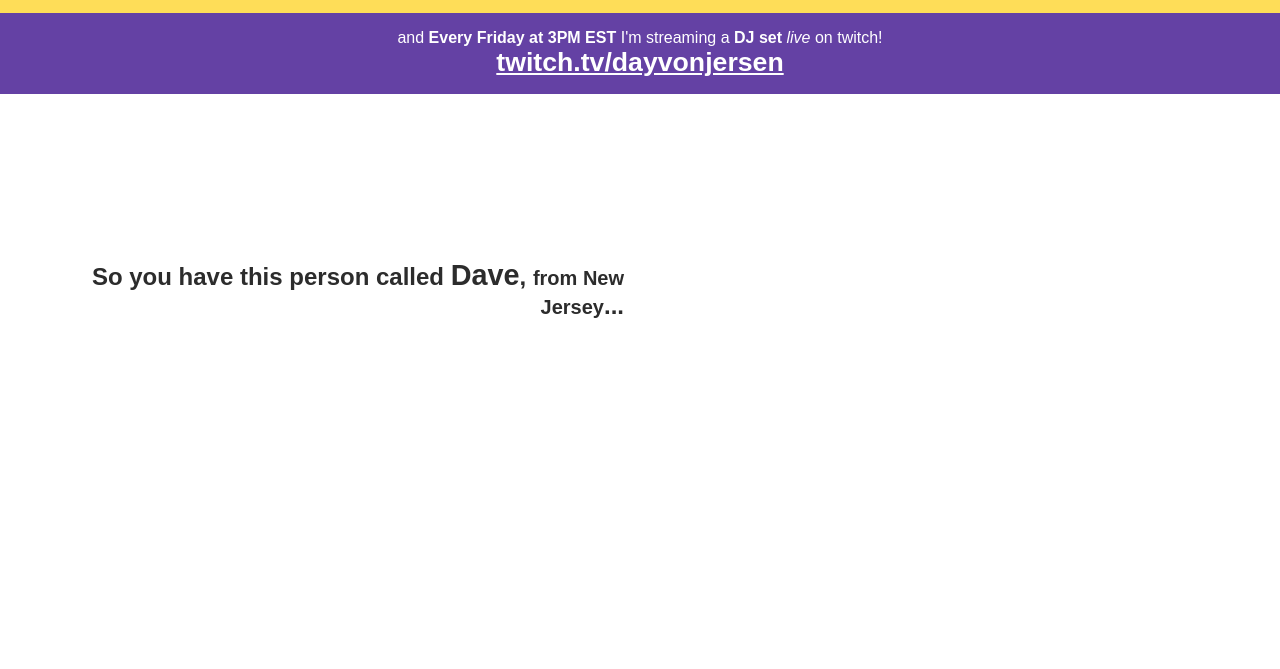
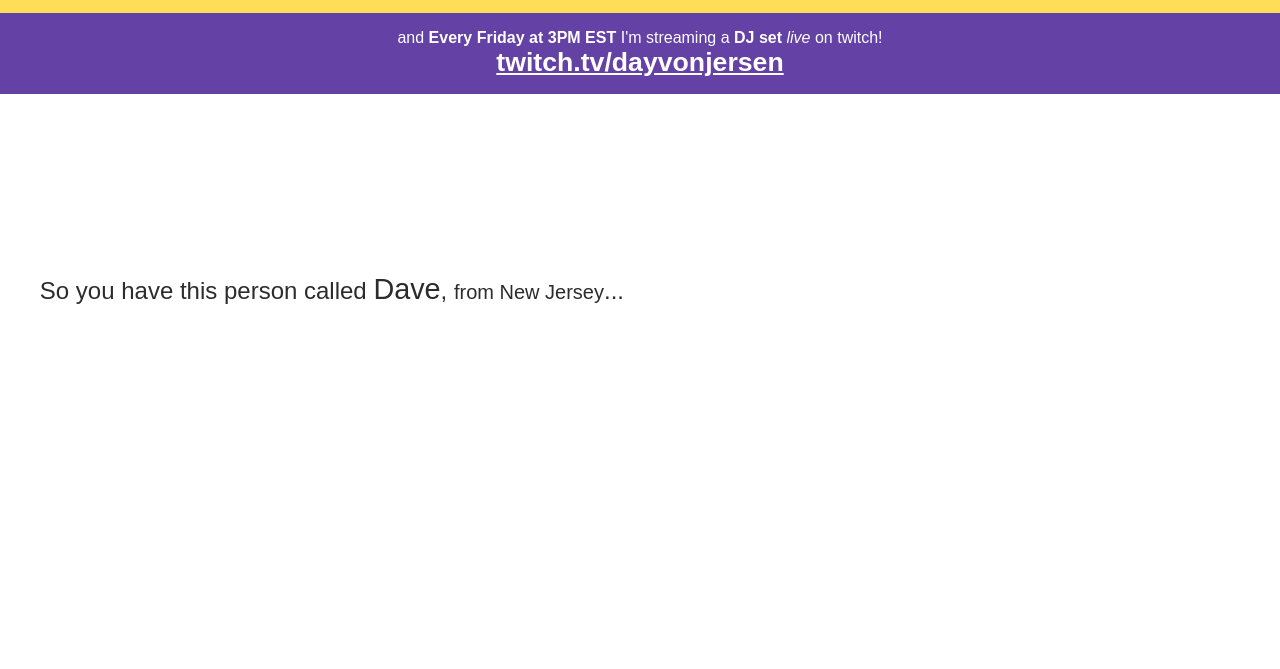
Before and after one commit to dayvonjersen/caffochoco, a website: page templates/index.html in a window 1280 px wide. Shown: the part 111-780 px from the top of the page. Drawn offline with Linux system fonts and the light colour scheme; no server answers; files whose address does not match are found by name; a web font is replaced by a local one.

Commit message:
get rid of the bold because the font doesnt render properly

```diff
--- a/public/style.css
+++ b/public/style.css
@@ -119,7 +119,6 @@ pre {
 
 h1 {
     font-family: 'CafeAndBrewery', sans-serif;
-    font-weight: 900;
 }
 
 body {
```
